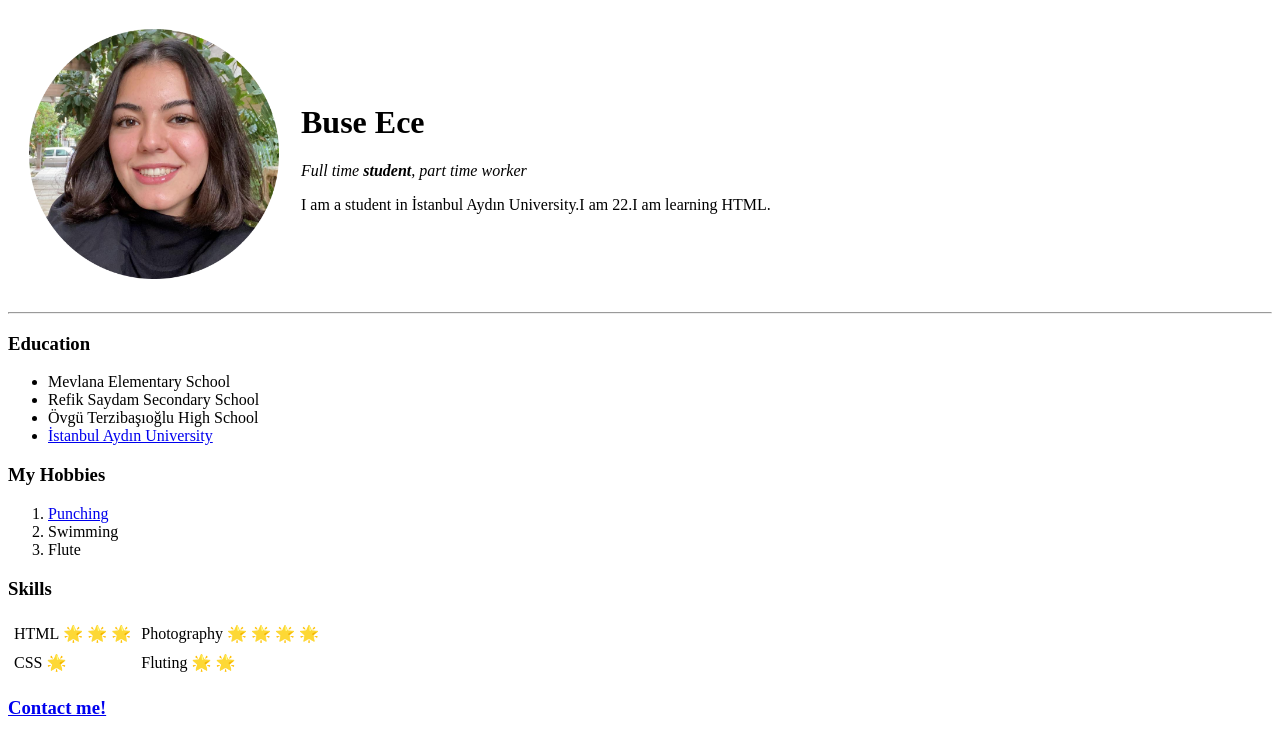
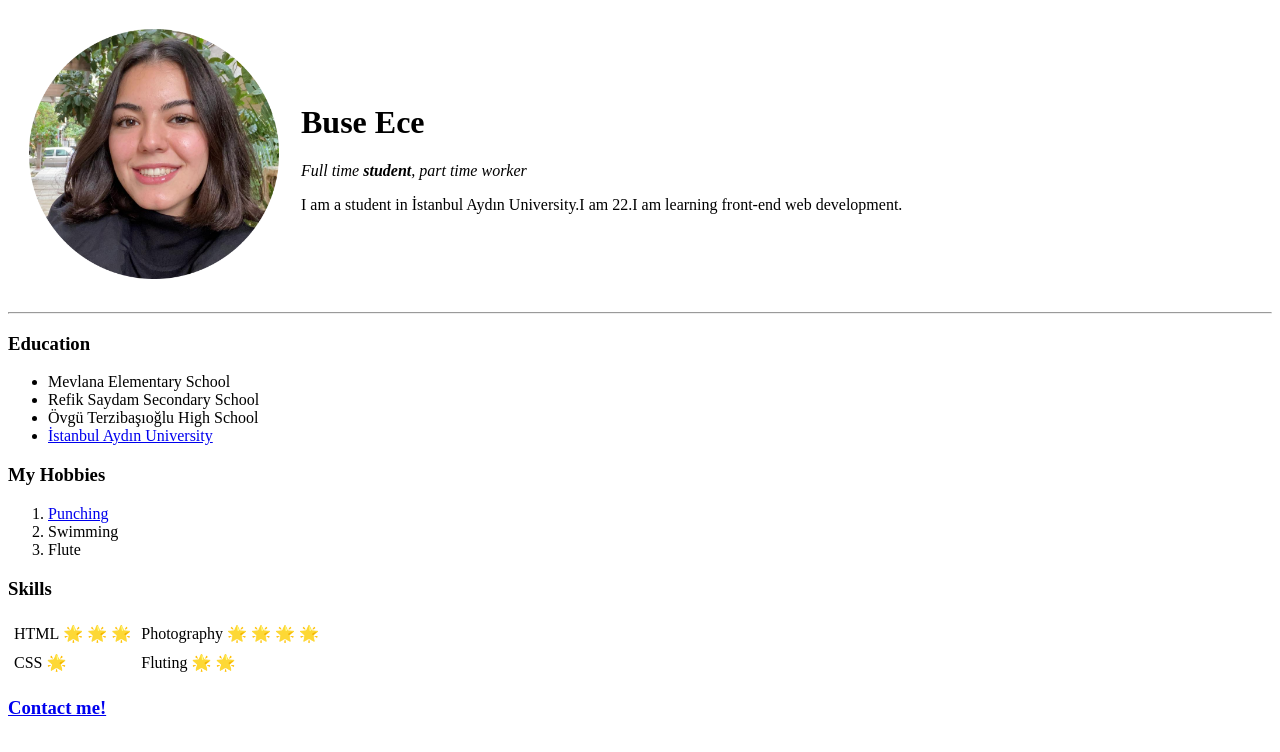
Before and after one commit to buseecee/cv, a plain HTML site: page index.html in a window 1280 px wide. Drawn offline with Linux system fonts and the light colour scheme.

Commit message:
Update index.html

```diff
--- a/index.html
+++ b/index.html
@@ -13,7 +13,7 @@
         <td><img src="images/buse.png" height="250" alt="Buse's profile picture"></td>
         <td><h1>Buse Ece</h1>
           <p><em>Full time <strong>student</strong>, part time worker</em></p>
-          <p>I am a student in İstanbul Aydın University.I am 22.I am learning HTML. </p></td>
+          <p>I am a student in İstanbul Aydın University.I am 22.I am learning front-end web development. </p></td>
       </tr>
     </table>
 
```
